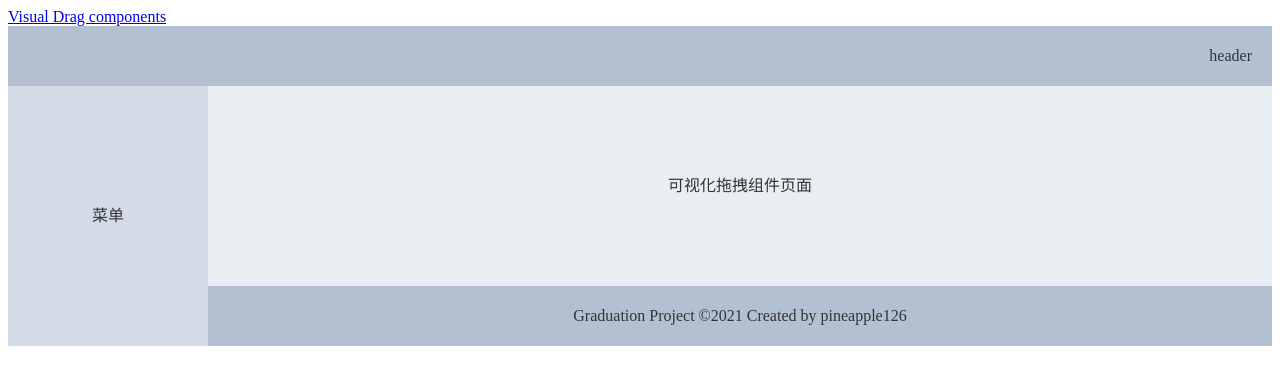
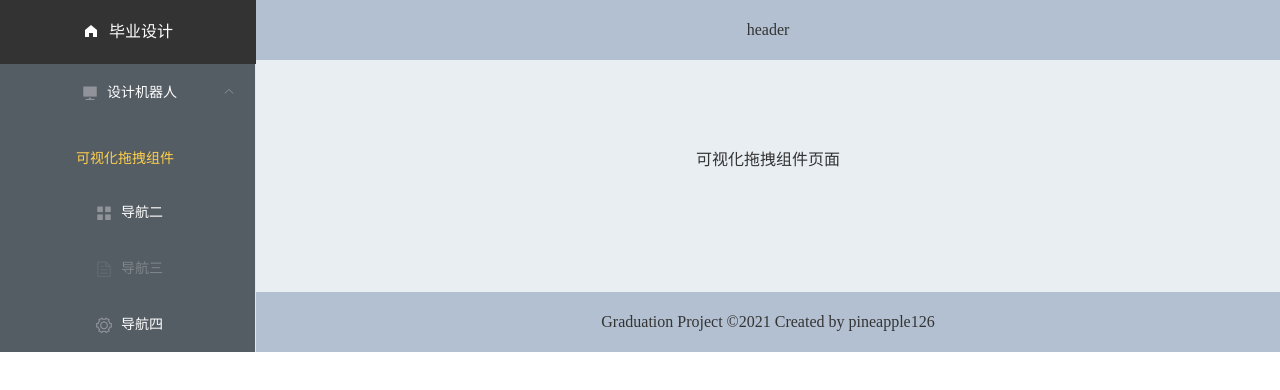
Before and after one commit to pineapple126/Graduation-Project, a Vue app: page /main/drag in a window 1280 px wide. Shown: the top 390 px of the page. Built offline with nearby package versions, Linux system fonts and the light colour scheme.

Commit message:
侧边栏实现

```diff
--- a/src/App.vue
+++ b/src/App.vue
@@ -1,10 +1,11 @@
 <template>
   <div id="app">
-    <div id="nav">
-      <router-link to="/main/drag">Visual Drag components</router-link>
-    </div>
     <router-view />
   </div>
 </template>
 
-<style lang="scss"></style>
+<style lang="scss">
+body {
+  margin: 0;
+}
+</style>
--- a/src/layouts/BasicLayout.vue
+++ b/src/layouts/BasicLayout.vue
@@ -1,16 +1,20 @@
 <template>
-  <div>
+  <el-container>
+    <el-aside width="256px">
+      <SiderMenu />
+    </el-aside>
     <el-container>
-      <el-header><Header /></el-header>
-      <el-container>
-        <el-aside width="200px"><SiderMenu /></el-aside>
-        <el-container>
-          <el-main><router-view></router-view></el-main>
-          <el-footer><Footer /></el-footer>
-        </el-container>
-      </el-container>
+      <el-header>
+        <Header />
+      </el-header>
+      <el-main>
+        <router-view />
+      </el-main>
+      <el-footer>
+        <Footer />
+      </el-footer>
     </el-container>
-  </div>
+  </el-container>
 </template>
 
 <script>
@@ -55,6 +59,6 @@ body > .el-container {
 }
 
 .el-container .el-aside {
-  line-height: 260px;
+  line-height: 320px;
 }
 </style>
--- a/src/layouts/Header.vue
+++ b/src/layouts/Header.vue
@@ -6,8 +6,4 @@
 export default {};
 </script>
 
-<style lang="scss" scoped>
-.header {
-  float: right;
-}
-</style>
+<style lang="scss" scoped></style>
--- a/src/layouts/SiderMenu.vue
+++ b/src/layouts/SiderMenu.vue
@@ -1,9 +1,56 @@
 <template>
-  <div>菜单</div>
+  <div>
+    <div class="title">
+      <i class="el-icon-s-home"></i>
+      <span>毕业设计</span>
+    </div>
+    <el-menu
+      default-active="1-1"
+      class="el-menu-vertical-demo"
+      @open="handleOpen"
+      @close="handleClose"
+      background-color="#545c64"
+      text-color="#fff"
+      active-text-color="#ffd04b"
+    >
+      <el-submenu index="1">
+        <template slot="title">
+          <i class="el-icon-s-platform"></i>
+          <span>设计机器人</span>
+        </template>
+        <el-menu-item-group>
+          <el-menu-item index="1-1">可视化拖拽组件</el-menu-item>
+        </el-menu-item-group>
+      </el-submenu>
+      <el-menu-item index="2">
+        <i class="el-icon-menu"></i>
+        <span slot="title">导航二</span>
+      </el-menu-item>
+      <el-menu-item index="3" disabled>
+        <i class="el-icon-document"></i>
+        <span slot="title">导航三</span>
+      </el-menu-item>
+      <el-menu-item index="4">
+        <i class="el-icon-setting"></i>
+        <span slot="title">导航四</span>
+      </el-menu-item>
+    </el-menu>
+  </div>
 </template>
 
 <script>
 export default {};
 </script>
 
-<style lang="scss" scoped></style>
+<style lang="scss" scoped>
+.title {
+  height: 64px;
+  line-height: 64px;
+  background-color: #333;
+  color: #fff;
+  & > span {
+    display: inline-block;
+    margin-left: 10px;
+  }
+}
+</style>
--- a/src/router/index.js
+++ b/src/router/index.js
@@ -9,6 +9,7 @@ Vue.use(VueRouter);
 const routes = [
   {
     path: "/user",
+    hideInMenu: true,
     component: () =>
       import(/* webpackChunkName: "layout" */ "../layouts/UserLayout.vue"),
     children: [
@@ -31,25 +32,33 @@ const routes = [
     ],
   },
   {
-    path: "/main",
+    path: "/",
     component: () =>
       import(/* webpackChunkName: "layout" */ "../layouts/BasicLayout.vue"),
     children: [
       {
-        path: "/main",
+        path: "/",
         redirect: "/main/drag",
       },
       {
-        path: "/main/drag",
-        name: "drag",
-        component: () =>
-          import(/* webpackChunkName: "main" */ "../views/main/Drag.vue"),
+        path: "/main",
+        name: "main",
+        component: { render: (h) => h("router-view") },
+        children: [
+          {
+            path: "/main/drag",
+            name: "drag",
+            component: () =>
+              import(/* webpackChunkName: "main" */ "../views/main/Drag.vue"),
+          },
+        ],
       },
     ],
   },
   {
     path: "*",
     name: "404",
+    hideInMenu: true,
     component: NotFound,
   },
 ];
```
